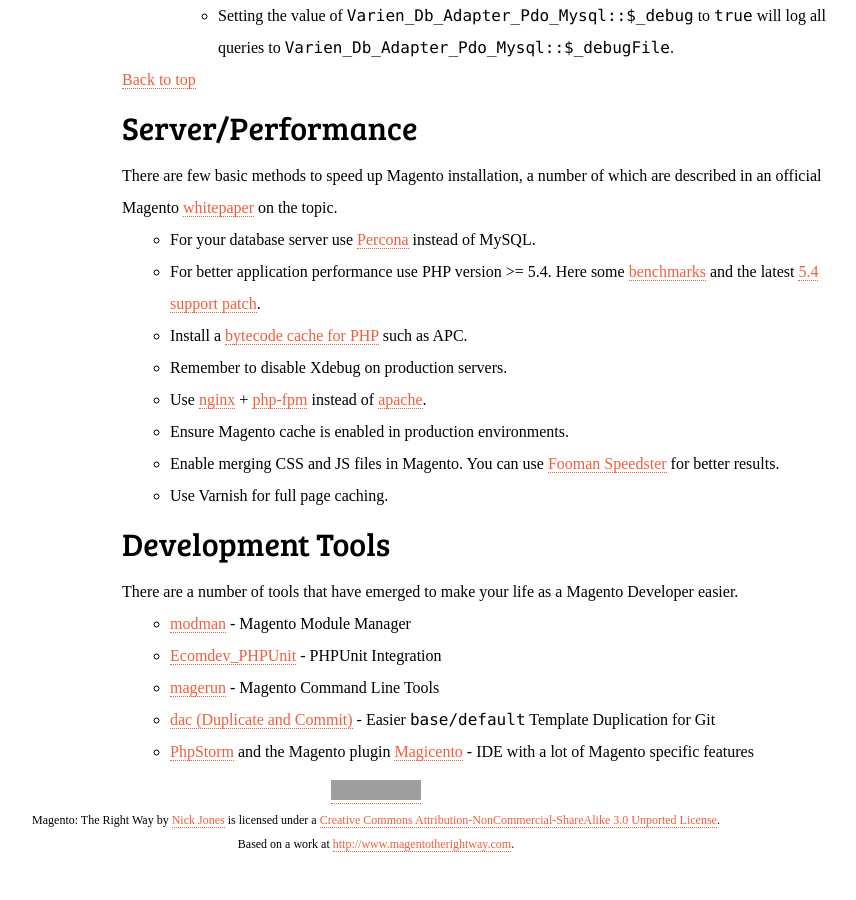
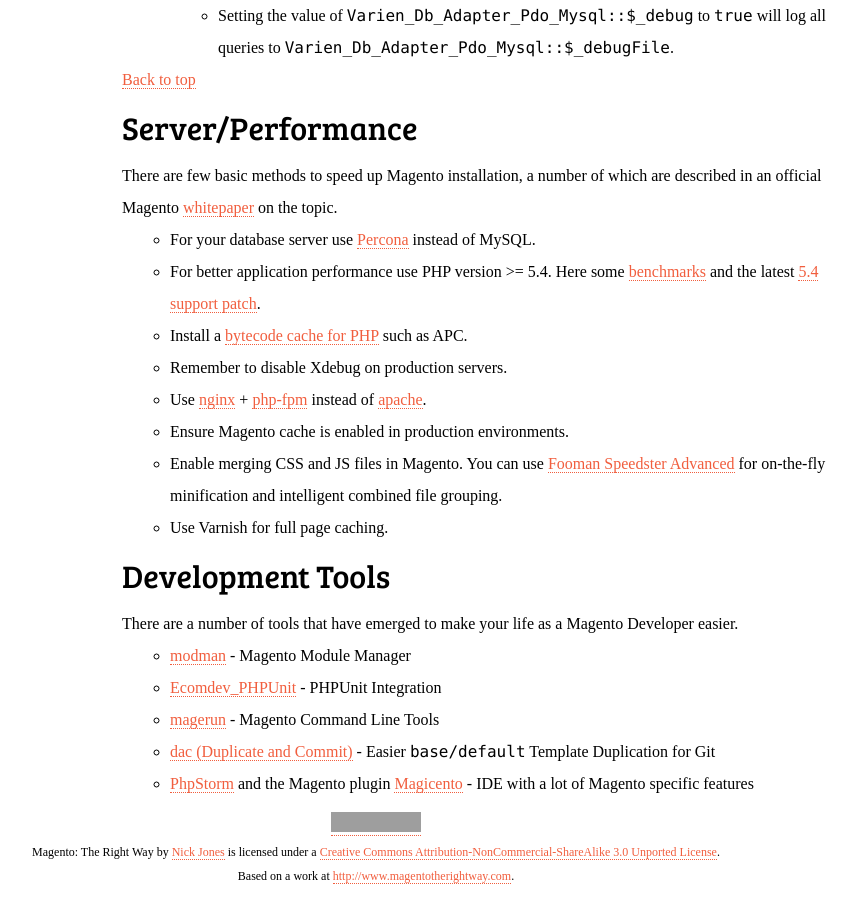
Before and after one commit to punkstar/magentotherightway.com, a Jekyll site: the page built from index.html, in a window 1280 px wide and 900 px high, scrolled down 3360 px. Shown: the whole window, without its empty margins (264-1120 px from the left). Built offline with Jekyll 4.4.1, drawn with Linux system fonts in a browser that asks for light colours; some web fonts are replaced; Markdown is read by kramdown in place of the engine named in the settings; before the commit the page ends 4228 px from its top, so only the background shows below that; grey boxes are pictures that could not be loaded.

Commit message:
Link to speedster advanced instead of standard
Linked to the advanced one because it does the cool file grouping stuff
as well as the minification.

```diff
--- a/_posts/05-01-01-ServerPerformance.md
+++ b/_posts/05-01-01-ServerPerformance.md
@@ -11,5 +11,5 @@
 * Remember to disable Xdebug on production servers.
 * Use [nginx](http://nginx.org/) + [php-fpm](http://php-fpm.org/) instead of [apache](https://httpd.apache.org/).
 * Ensure Magento cache is enabled in production environments.
-* Enable merging CSS and JS files in Magento. You can use [Fooman Speedster](http://www.magentocommerce.com/magento-connect/fooman-speedster.html) for better results.
+* Enable merging CSS and JS files in Magento. You can use [Fooman Speedster Advanced](http://www.magentocommerce.com/magento-connect/fooman-speedster-advanced.html) for on-the-fly minification and intelligent combined file grouping.
 * Use Varnish for full page caching.
```
